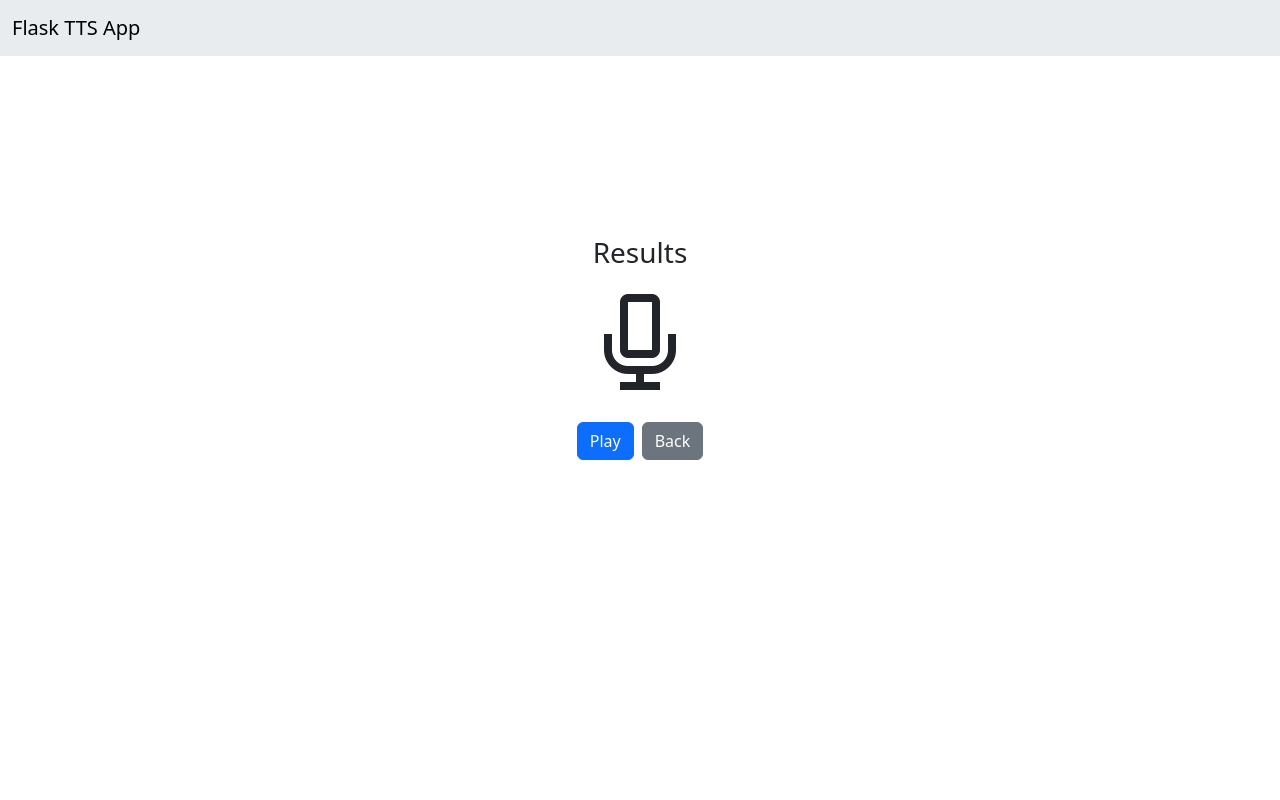
After one commit to AadithyaSai/Flask-TTS, a Flask app: page /result/ in a window 1280 px wide. The commit adds this page. Run offline with Flask 3, Linux system fonts and the light colour scheme.

Commit message:
Prototype built

```diff
--- a/app.py
+++ b/app.py
@@ -1,7 +1,60 @@
-from flask import Flask, render_template
+import time
+from flask import (
+    Flask,
+    Response,
+    flash,
+    redirect,
+    render_template,
+    request,
+    send_file,
+    session,
+    url_for,
+)
+from flask_cors import CORS  # To avoid some POST issues
+from gtts import gTTS
+
+from pathlib import Path
+from uuid import uuid4
 
 app = Flask(__name__)
+CORS(app)
+app.secret_key = str(uuid4())
+app.config["TEMPLATES_AUTO_RELOAD"] = True
+
+AUDIO_FOLDER = Path("media/audio")
+
 
 @app.route("/")
 def index_route():
     return render_template("index.html")
+
+
+@app.route("/result/")
+def result_route():
+    timestamp = int(time.time())  # This is for cache busting
+    return render_template("result.html", timestamp=timestamp)
+
+
+@app.route("/save_tts/", methods=["POST"])
+def save_tts():
+    txt = request.form.get("txt")
+    if txt:
+        tts = gTTS(text=txt, slow=False, lang="ml")
+        for file in AUDIO_FOLDER.glob("*"):
+            if file.is_file() and file.name != ".gitkeep":
+                file.unlink()  # Deleting previous files
+        filename = str(uuid4()) + ".mp3 "  # Gennerating a unique filename
+        tts.save(AUDIO_FOLDER / filename)
+        session["audio_file"] = filename
+        return redirect(url_for("result_route"))
+    flash("Please enter something", "warning")  # Empty input
+    return redirect(url_for("index_route"))
+
+
+@app.route("/get_audio/")
+def get_audio():
+    filename = session.get("audio_file", "")
+    print(filename)
+    if filename and (AUDIO_FOLDER / filename).is_file:
+        return send_file(AUDIO_FOLDER / filename)
+    return Response(404)
--- a/pyproject.toml
+++ b/pyproject.toml
@@ -10,6 +10,7 @@ readme = "README.md"
 python = "^3.11"
 flask-magql = "^1.0.0"
 gTTS = "^2.5.1"
+flask-cors = "^4.0.0"
 
 
 [build-system]
--- /dev/null
+++ b/static/css/index.css
@@ -0,0 +1,4 @@
+body {
+  height: 100vh;
+  font-size: x-large;
+}
--- /dev/null
+++ b/static/css/result.css
@@ -0,0 +1,34 @@
+body {
+  height: 100vh;
+  font-size: x-large;
+}
+
+.la-microphone {
+  font-size: 128px;
+}
+
+.playing {
+  color: cornflowerblue;
+  transform: scale(1);
+  animation: play-anim 0.5s;
+}
+
+@keyframes play-anim {
+  0% {
+    transform: scale(0.9);
+    text-shadow: 0 0 0 rgba(0, 0, 0, 0.7);
+    color: black;
+  }
+  50% {
+    transform: scale(1.2);
+  }
+  70% {
+    text-shadow: 0 0 5px rgba(100, 149, 237, 0.7);
+  }
+
+  100% {
+    transform: scale(1);
+    text-shadow: 0 0 0 rgba(0, 0, 0, 0);
+    color: cornflowerblue;
+  }
+}
--- /dev/null
+++ b/static/js/result.js
@@ -0,0 +1,12 @@
+const playPauseBtn = document.getElementById("play_pause_btn");
+const micIcon = document.getElementById("mic_icon");
+const audio = document.getElementById("audio");
+
+audio.onended = () => {
+  micIcon.classList.remove("playing");
+};
+
+playPauseBtn.onclick = () => {
+  audio.play();
+  micIcon.classList.add("playing");
+};
--- a/templates/base.html
+++ b/templates/base.html
@@ -4,8 +4,35 @@
     <meta charset="UTF-8" />
     <meta name="viewport" content="width=device-width, initial-scale=1.0" />
     <title>Flask TTS</title>
+    <!-- Custom Icons -->
+    <link
+      rel="stylesheet"
+      href="https://maxst.icons8.com/vue-static/landings/line-awesome/line-awesome/1.3.0/css/line-awesome.min.css"
+    />
+    <!-- Bootstrap -->
+    <link
+      href="https://cdn.jsdelivr.net/npm/bootstrap@5.3.3/dist/css/bootstrap.min.css"
+      rel="stylesheet"
+      integrity="sha384-QWTKZyjpPEjISv5WaRU9OFeRpok6YctnYmDr5pNlyT2bRjXh0JMhjY6hW+ALEwIH"
+      crossorigin="anonymous"
+    />
+    <!-- Custom CSS -->
+    {% block mycss %} {% endblock mycss %}
   </head>
   <body>
+    <nav class="navbar navbar-expand bg-body-secondary">
+      <div class="container-fluid">
+        <a class="navbar-brand" href="#">Flask TTS App</a>
+      </div>
+    </nav>
     {% block body %} {% endblock body %}
+    <!-- Bootstrap JS -->
+    <script
+      src="https://cdn.jsdelivr.net/npm/bootstrap@5.3.3/dist/js/bootstrap.bundle.min.js"
+      integrity="sha384-YvpcrYf0tY3lHB60NNkmXc5s9fDVZLESaAA55NDzOxhy9GkcIdslK1eN7N6jIeHz"
+      crossorigin="anonymous"
+    ></script>
+    <!-- Custom JS -->
+    {% block myjs %} {% endblock myjs %}
   </body>
 </html>
--- /dev/null
+++ b/templates/result.html
@@ -0,0 +1,30 @@
+{% extends "base.html" %} {% block body %}
+<div class="m-auto d-flex align-items-center justify-content-center h-75">
+  <audio id="audio">
+    <source src="/get_audio?timestamp={{timestamp}}" type="audio/mp3" />
+  </audio>
+  <div class="m-auto text-center">
+    <h3>Results</h3>
+    <i id="mic_icon" class="la la-microphone"></i>
+    <div class="row m-3">
+      <button id="play_pause_btn" class="btn btn-primary col-auto me-2">
+        Play
+      </button>
+      <a
+        id="back_btn"
+        class="btn btn-secondary col-auto"
+        href="{{ url_for('index_route') }}"
+      >
+        Back
+      </a>
+    </div>
+  </div>
+</div>
+{% endblock %} {% block myjs %}
+<script src="{{ url_for('static', filename='js/result.js') }}"></script>
+{% endblock myjs %} {% block mycss %}
+<link
+  rel="stylesheet"
+  href="{{ url_for('static', filename='css/result.css') }}"
+/>
+{% endblock mycss %}
```
Also changed, not shown: templates/index.html (+34 -3 lines), static/js/index.js (added), 3 other files.
